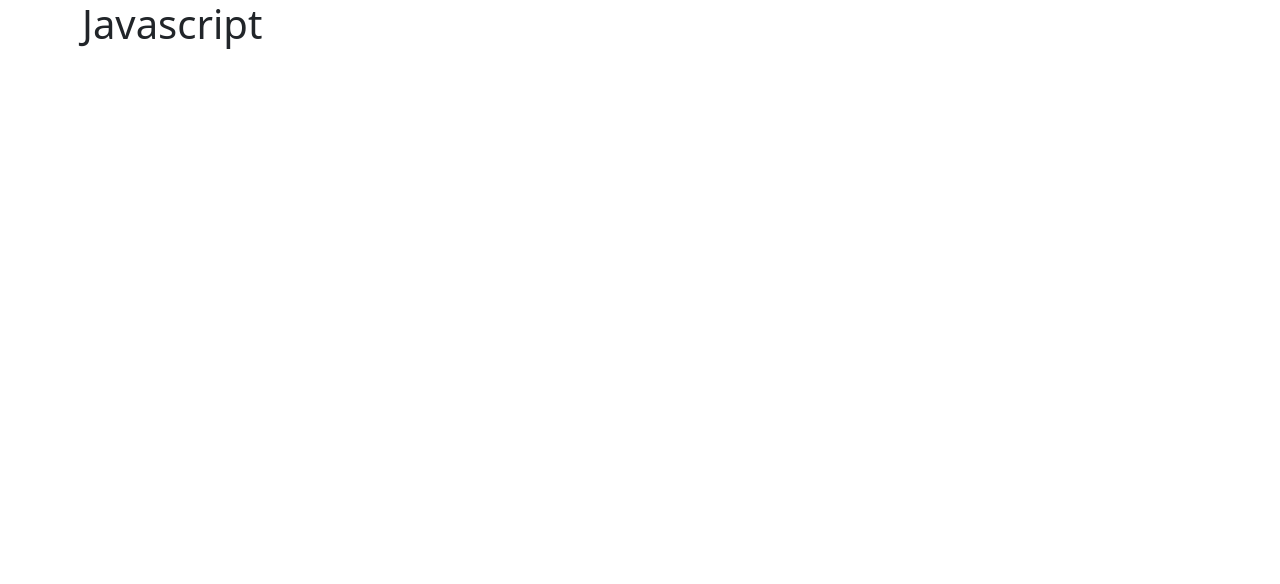
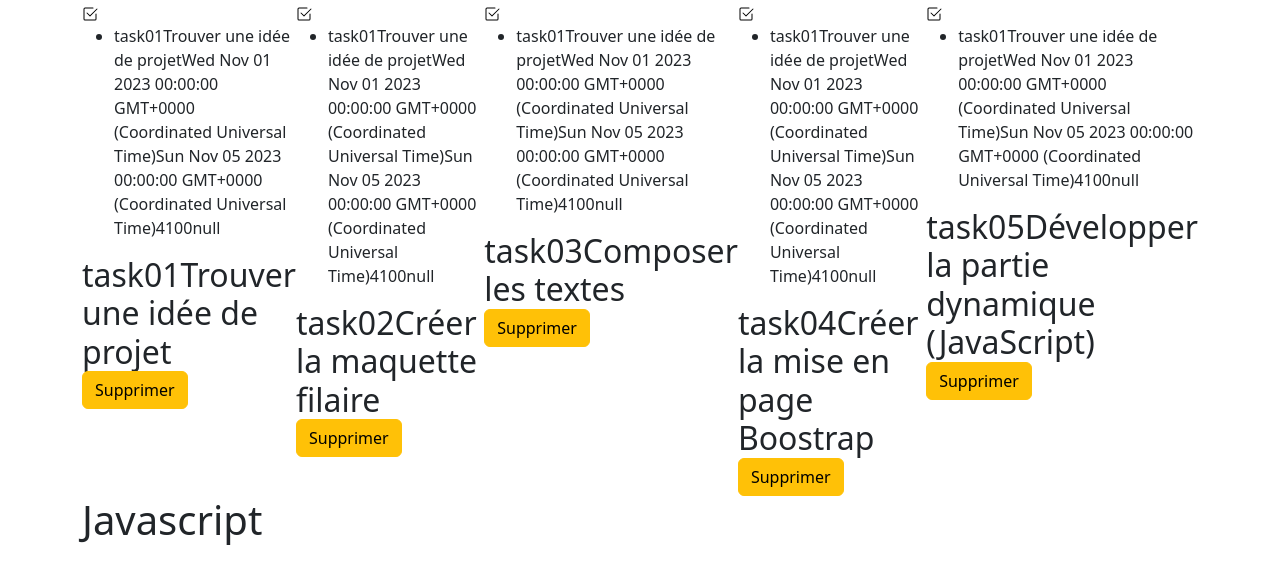
Before and after one commit to FX-Garneau/2023_Autumn_Dev_Web_TP4, a plain HTML site: page TP4-Gestion des tâches_/index.html in a window 1280 px wide. Drawn offline with nearby package versions, Linux system fonts and the light colour scheme.

Commit message:
ajout de la fonction creer html bouton en js

```diff
--- a/TP4-Gestion des tâches_/index.html
+++ b/TP4-Gestion des tâches_/index.html
@@ -20,7 +20,7 @@
       <main>
 
          <!-- si tu chande de balise ou whatever garde l'id stp j'en ai besoin pour les card-->
-         <div id="LesCards" class="d-flex justify-content-around"></div>
+         <div id="LesCards" class="d-flex justify-content-between"></div>
 
       </main>
       <h1>Javascript</h1>
--- a/TP4-Gestion des tâches_/js/fonctions-utilitaires.js
+++ b/TP4-Gestion des tâches_/js/fonctions-utilitaires.js
@@ -17,8 +17,9 @@ function creerCard(
   pEstAvecBouton,
   pElementHtmlBouton
 ) {
+  for (let data of DATA_TACHES.taches) {
     let divContentLECard = document.createElement("div");
-  divContentLECard.className = "card";
+    divContentLECard.className = "cards";
     // header du card:
     let CardHeader = document.createElement("div");
     CardHeader.className = "card-header";
@@ -30,16 +31,14 @@ function creerCard(
 
     for (let data of DATA_TACHES.detailsTache) {
       let li = document.createElement("li");
-    li.textContent = data.id;
-    li.textContent = data.titre;
-    li.textContent = data.dateDebut;
-    li.textContent = data.dateFin;
-    li.textContent = data.dureeEnNbJours;
-    li.textContent = data.pctComplete;
-    li.textContent = data.dependances;
+      li.textContent += data.id;
+      li.textContent += data.titre;
+      li.textContent += data.dateDebut;
+      li.textContent += data.dateFin;
+      li.textContent += data.dureeEnNbJours;
+      li.textContent += data.pctComplete;
+      li.textContent += data.dependances;
       ul.appendChild(li);
-  }
-
       //body du card:
       let CardBody = document.createElement("div");
       CardBody.classList.add("card-body");
@@ -49,9 +48,7 @@ function creerCard(
       // footer du card:
       let cardFooter = document.createElement("div");
       cardFooter.className = "card-footer";
-  let btnSupprimer = document.createElement("button");
-  btnSupprimer.textContent = "Supprimer";
-  btnSupprimer.className = "btn btn-warning";
+      if (pEstAvecBouton) cardFooter.appendChild(pElementHtmlBouton);
 
       img.src = pImage;
       img.alt = "photo de la card";
@@ -60,9 +57,9 @@ function creerCard(
       CardHeader.appendChild(img);
       divContentLECard.appendChild(CardBody);
       CardBody.appendChild(ul);
-
       CardBody.appendChild(h2);
       divContentLECard.appendChild(cardFooter);
-  cardFooter.appendChild(btnSupprimer);
       return divContentLECard;
     }
+  }
+}
--- a/TP4-Gestion des tâches_/js/javascript.js
+++ b/TP4-Gestion des tâches_/js/javascript.js
@@ -1,5 +1,6 @@
 "use strict";
 /* global DATA_TACHES, creerCard*/
+let bouton = true;
 
 /**
  * fonction qui initialise le fichier de base et appelle
@@ -20,6 +21,32 @@ function ChargerEtAfficherDonnerDiagrammeEtCards() {}
  */
 function AfficherCardsTaches() {
   let DivCard = document.getElementById("LesCards");
+
+  for (let data of DATA_TACHES.detailsTache) {
+    let Htmlbouton = creerBoutonHTmlS();
+
+    let titre = data.id + data.titre;
+    DivCard.appendChild(
+      creerCard(
+        "./images/check2-square.svg",
+        titre,
+        data.titre,
+        bouton,
+        Htmlbouton
+      )
+    );
+  }
+}
+
+/**
+ *
+ * @returns retourne le bouton
+ */
+function creerBoutonHTmlS() {
+  let bouton = document.createElement("bouton");
+  bouton.className = "btn btn-warning";
+  bouton.textContent = "Supprimer";
+  return bouton;
 }
 
 -function verifierSiDependanceExiste() {};
```
Lines whose indentation alone changed are shown as unchanged.
